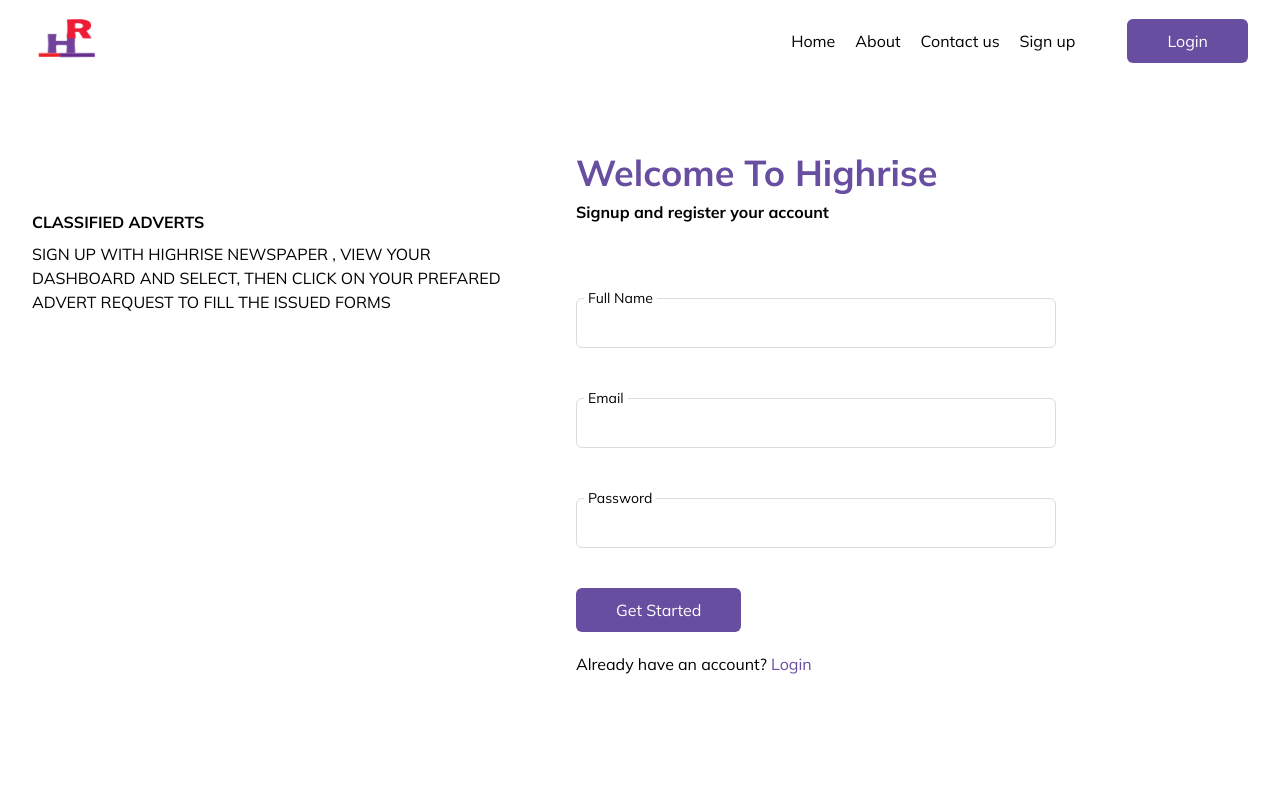
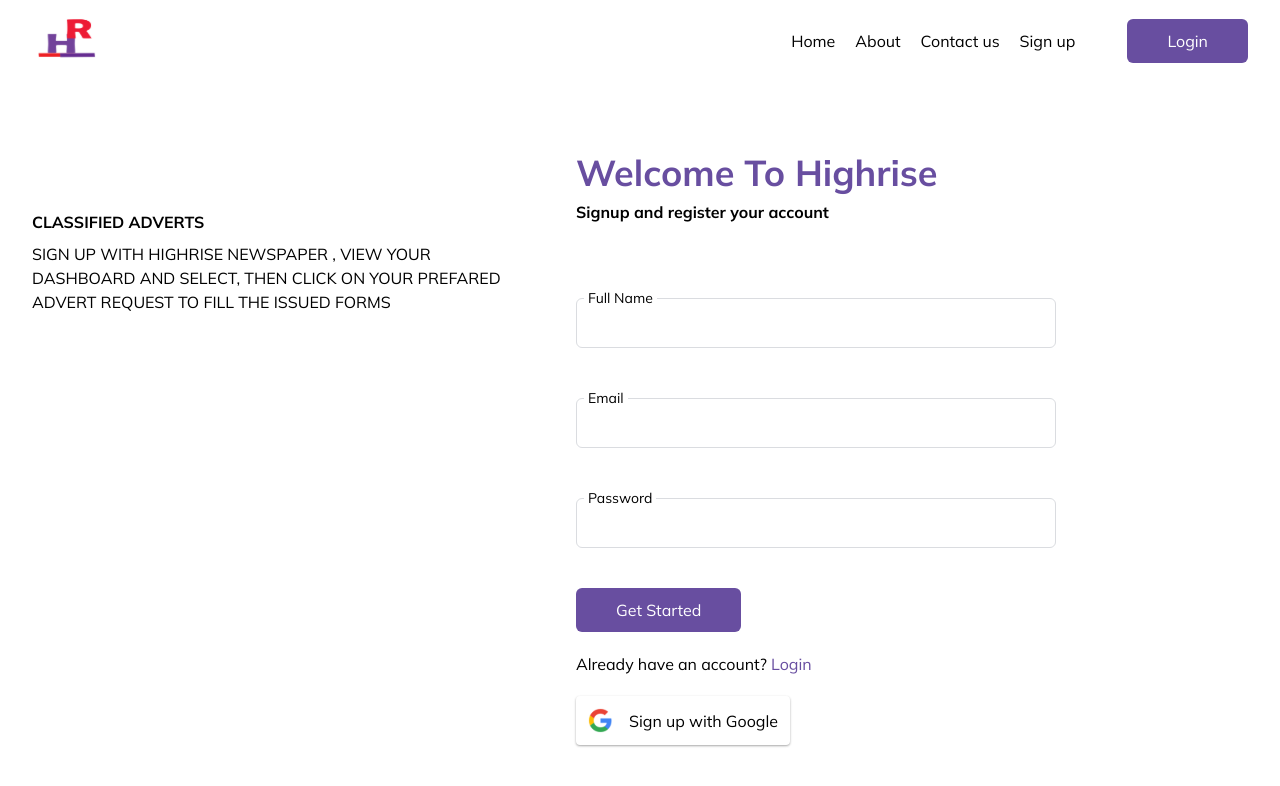
Before and after one commit to kiisi/highrise, a React (Vite) app: page /signup in a window 1280 px wide. Shown: the top 786 px of the page. Built offline with nearby package versions, Linux system fonts and the light colour scheme.

Commit message:
Feat - Google OAuth Integrated

```diff
--- a/index.html
+++ b/index.html
@@ -12,6 +12,8 @@
   </head>
   <body>
     <div id="root"></div>
+
+
     <script type="module" src="/src/main.jsx"></script>
   </body>
 </html>
--- a/package.json
+++ b/package.json
@@ -10,6 +10,7 @@
     "preview": "vite preview"
   },
   "dependencies": {
+    "@react-oauth/google": "^0.11.0",
     "dayjs": "^1.11.7",
     "react": "^18.2.0",
     "react-dom": "^18.2.0",
--- a/src/App.jsx
+++ b/src/App.jsx
@@ -6,22 +6,35 @@ import {
 import Home from './pages/Home'
 import Login from './pages/Login';
 import Signup from './pages/Signup';
+import { GoogleOAuthProvider } from '@react-oauth/google';
+
+
 
 const router = createBrowserRouter([
   {
     path: "/",
-    element: <Home/>
+    element: <Home />
   },
   {
     path: "/login",
-    element: <Login/>
+    element: (
+      <GoogleOAuthProvider
+        clientId="563446519928-207jhmp7apj04ocfr7qqm7rbqpfbuvki.apps.googleusercontent.com"
+      >
+        <Login />
+      </GoogleOAuthProvider>
+    )
   },
   {
     path: "/signup",
-    element: <Signup/>
+    element: <GoogleOAuthProvider
+    clientId="563446519928-207jhmp7apj04ocfr7qqm7rbqpfbuvki.apps.googleusercontent.com"
+  >
+    <Signup />
+  </GoogleOAuthProvider>
   },
 ]);
 
-export default function App(){
+export default function App() {
   return <RouterProvider router={router} />
 }
--- a/src/index.css
+++ b/src/index.css
@@ -23,5 +23,8 @@
 }
 
 .box-shadow:hover{
-  box-shadow: rgb(24 26 32 / 16%) 0px 8px 16px;
+  box-shadow: #181a2029 0px 8px 16px;
 }
+.box-shadow-1{
+  box-shadow: rgba(0, 0, 0, 0.12) 0px 1px 3px, rgba(0, 0, 0, 0.24) 0px 1px 2px;
+}
--- a/src/pages/Login.jsx
+++ b/src/pages/Login.jsx
@@ -2,11 +2,41 @@ import { Link } from "react-router-dom"
 import Button from "../components/Button"
 import Input from "../components/Input"
 import Navbar from "../layout/Navbar"
+import google_icon from '../assets/google.svg'
+import { useState } from 'react'
+import { useGoogleLogin } from '@react-oauth/google';
+
 
 const Login = () => {
+
+
+  // eslint-disable-next-line no-unused-vars
+  const [profile, setProfile] = useState(null);
+
+  const googleLogin = useGoogleLogin({
+    onSuccess: async (tokenResponse) => {
+      console.log(tokenResponse);
+      const res = await fetch(
+        'https://www.googleapis.com/oauth2/v3/userinfo',
+        { headers: { Authorization: `Bearer ${tokenResponse.access_token}` } },
+      );
+
+      const userInfo = await res.json()
+      console.log(userInfo)
+      setProfile(userInfo)
+    },
+    onError: errorResponse => console.log(errorResponse),
+  });
+
+  // const logOut = () => {
+  //   googleLogout();
+  //   setProfile(null);
+  // };
+
+
   return (
     <div className=" min-h-[100vh]">
-        <Navbar/>
+      <Navbar />
       <main className="flex pt-16 pb-16 gap-x-16 px-4 ss:px-8 mx-auto max-w-xl">
 
         <div className="max-w-[30rem] pt-16 hidden ss:block flex-1">
@@ -18,18 +48,23 @@ const Login = () => {
           <header className="mb-16">
             <h1 className="text-[36px] font-bold text-primary">Welcome Once Back</h1>
           </header>
-            <form className="max-w-[30rem]">
+          <div className="max-w-[30rem]">
             <fieldset className="mb-10">
-                <Input type="email" label="Email"/>
+              <Input type="email" label="Email" />
             </fieldset>
             <fieldset className="mb-10">
-                <Input type="password" label="Password"/>
+              <Input type="password" label="Password" />
             </fieldset>
             <Button>Get Started</Button>
+
             <p className="mt-5">Don&rsquo;t have an account? <Link className="text-primary" to='/signup'>Signup</Link></p>
-            </form>
+
+            <button onClick={googleLogin} className="flex mt-5 gap-x-4 items-center box-shadow-1 p-3 rounded-[4px]">
+              <img src={google_icon} alt="Google Sign in" className="!h-[25px]" />
+              <span>Sign in with Google</span>
+            </button>
           </div>
-
+        </div>
       </main>
     </div>
   )
--- a/src/pages/Signup.jsx
+++ b/src/pages/Signup.jsx
@@ -2,8 +2,31 @@ import { Link } from 'react-router-dom'
 import Button from '../components/Button'
 import Input from '../components/Input'
 import Navbar from '../layout/Navbar'
+import google_icon from '../assets/google.svg'
+import { useState } from 'react'
+import { useGoogleLogin } from '@react-oauth/google';
+
 
 const Signup = () => {
+
+  // eslint-disable-next-line no-unused-vars
+  const [profile, setProfile] = useState(null);
+
+  const googleLogin = useGoogleLogin({
+    onSuccess: async (tokenResponse) => {
+      console.log(tokenResponse);
+      const res = await fetch(
+        'https://www.googleapis.com/oauth2/v3/userinfo',
+        { headers: { Authorization: `Bearer ${tokenResponse.access_token}` } },
+      );
+
+      const userInfo = await res.json()
+      console.log(userInfo)
+      setProfile(userInfo)
+    },
+    onError: errorResponse => console.log(errorResponse),
+  });
+
   return (
     <>
       <div className=" min-h-[100vh]">
@@ -20,7 +43,7 @@ const Signup = () => {
               <h1 className="text-[36px] font-bold text-primary">Welcome To Highrise</h1>
               <p className="font-bold">Signup and register your account</p>
             </header>
-            <form className="max-w-[30rem]">
+            <div className="max-w-[30rem]">
               <fieldset className="mb-10">
                 <Input type="text" label="Full Name"/>
               </fieldset>
@@ -32,9 +55,12 @@ const Signup = () => {
               </fieldset>
               <Button>Get Started</Button>
               <p className="mt-5">Already have an account? <Link className="text-primary" to='/login'>Login</Link></p>
-            </form>
+              <button onClick={googleLogin} className="flex mt-5 gap-x-4 items-center box-shadow-1 p-3 rounded-[4px]">
+              <img src={google_icon} alt="Google Sign in" className="!h-[25px]" />
+              <span>Sign up with Google</span>
+            </button>
+            </div>
           </div>
-
         </main>
       </div>
     </>
```
Also changed, not shown: src/assets/google.svg (added), 1 other file (tests, documents, lock files or other folders). Lines whose indentation alone changed are shown as unchanged.
